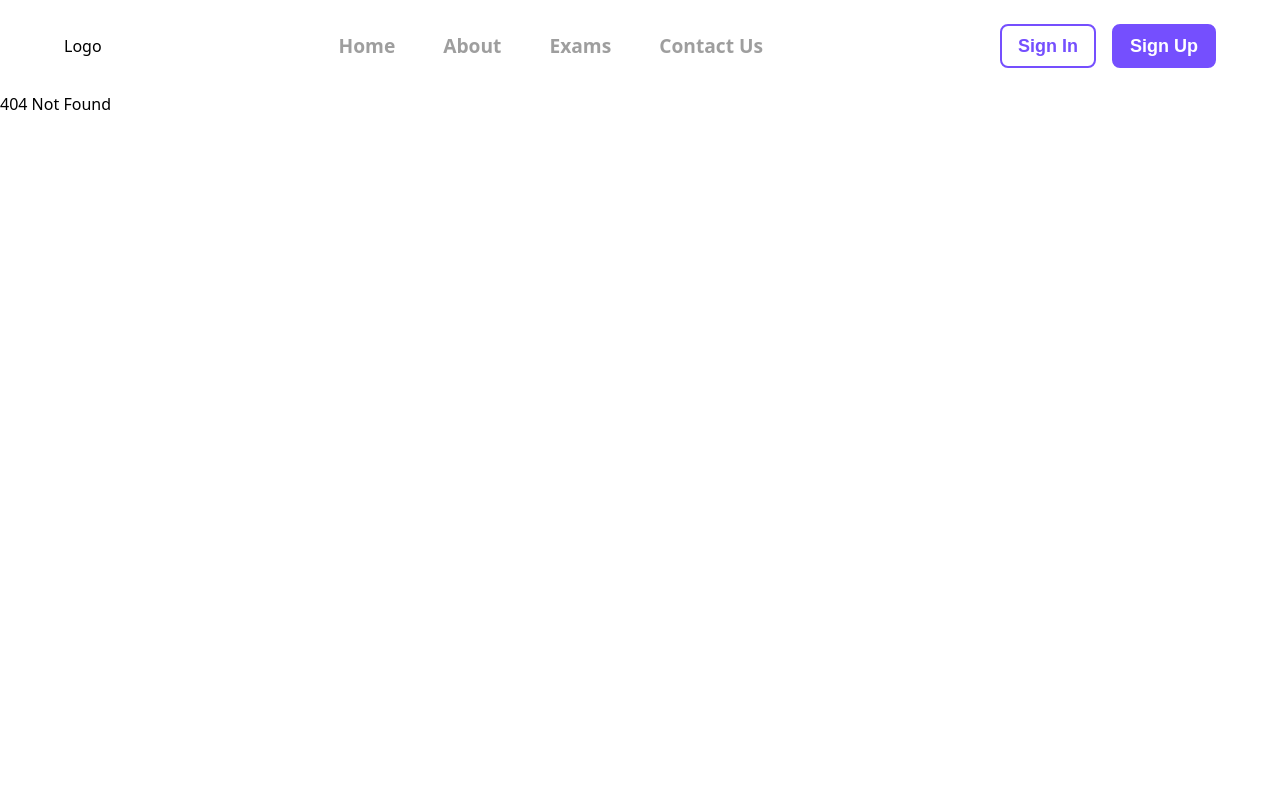
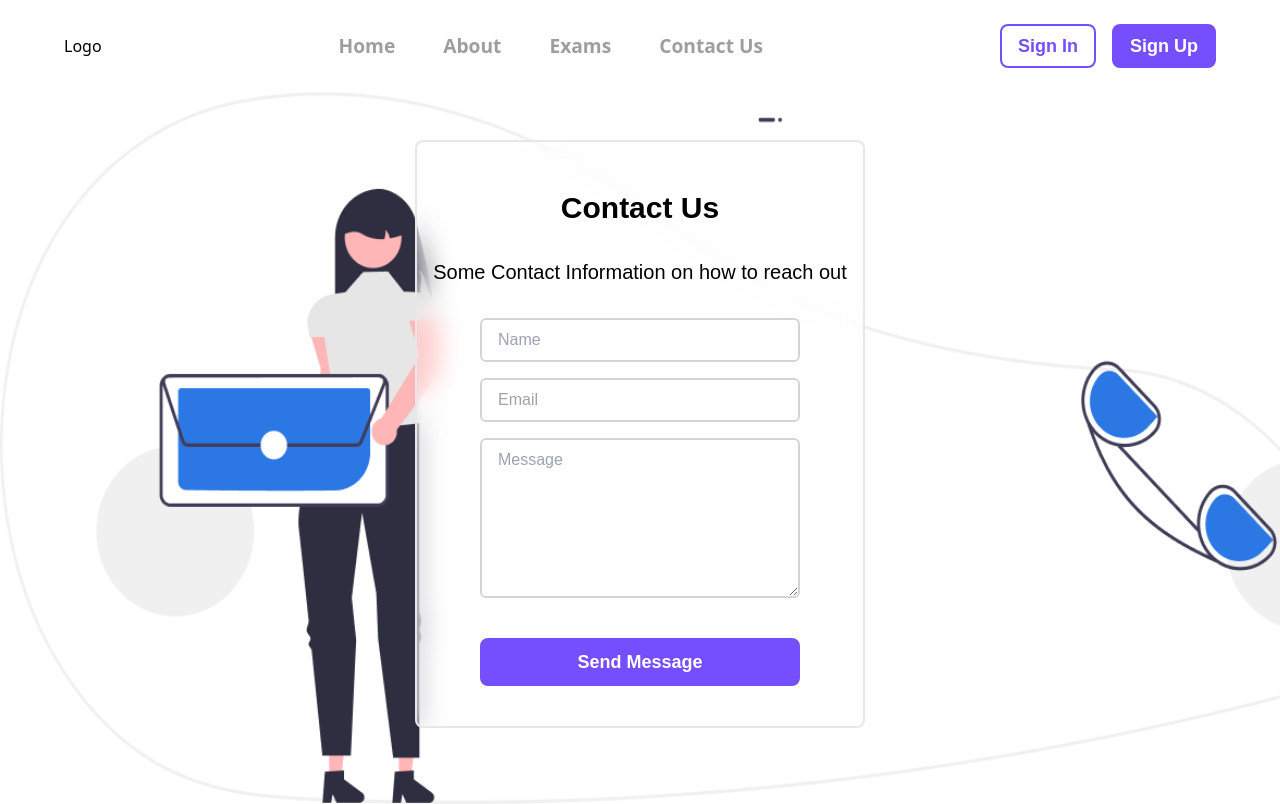
Before and after one commit to jaskrrish/NeetPrep, a React (Vite) app: page /contact in a window 1280 px wide. Before the commit this address had no page. Built offline with nearby package versions, Linux system fonts and the light colour scheme.

Commit message:
Add Contact Page

```diff
--- a/src/main.jsx
+++ b/src/main.jsx
@@ -2,7 +2,7 @@ import React from "react";
 import ReactDOM from "react-dom/client";
 import App from "./App.jsx";
 import "./index.css";
-import { Registration, Home, Login, Exam, ThanksPage } from "./pages";
+import { Registration, Home, Login, Exam, ThanksPage, Contact } from "./pages";
 import { RouterProvider, createBrowserRouter } from "react-router-dom";
 
 const router = createBrowserRouter([
@@ -31,6 +31,10 @@ const router = createBrowserRouter([
         element: <ThanksPage />,
       },
       {
+        path: "/contact",
+        element: <Contact />,
+      },
+      {
         path: "*",
         element: <div>404 Not Found</div>,
       },
--- /dev/null
+++ b/src/pages/Contact.jsx
@@ -0,0 +1,69 @@
+import React, { useState } from "react";
+import ContactBG from "../assets/ContactBG.png";
+
+const Contact = () => {
+  const [email, setEmail] = useState("");
+  const [name, setName] = useState("");
+  const [message, setMessage] = useState("");
+
+  const handleSubmit = () => {};
+
+  return (
+    <div
+      className="bg-cover bg-no-repeat sm:bg-none"
+      style={{
+        backgroundImage: `url(${ContactBG})`,
+        height: "89vh",
+      }}
+    >
+      <div className="flex py-[3rem] justify-center items-center">
+        <div className="flex flex-col border-2 w-fit p-4 rounded-lg bg-white/30 backdrop-blur-md items-center justify-center">
+          <p className="text-center my-[2rem] text-3xl font-bold font-Poppins">
+            Contact Us
+          </p>
+          <p className="text-center text-xl font-Poppins">
+            Some Contact Information on how to reach out
+          </p>
+          <form
+            onSubmit={handleSubmit}
+            className="my-4 mx-2 flex flex-col p-2 font-Poppins"
+          >
+            <input
+              type="text"
+              value={name}
+              onChange={(e) => setName(e.target.value)}
+              placeholder="Name"
+              required
+              className="p-2 w-[20rem] focus:border-[#754ffe] focus:outline-none px-4 my-2 rounded-md border-2 border-gray-300 "
+            />
+            <input
+              type="text"
+              value={email}
+              onChange={(e) => setEmail(e.target.value)}
+              placeholder="Email"
+              required
+              className="p-2 w-[20rem] focus:border-[#754ffe] focus:outline-none px-4 my-2 rounded-md border-2 border-gray-300 "
+            />
+            <textarea
+              value={message}
+              onChange={(e) => setMessage(e.target.value)}
+              placeholder="Message"
+              required
+              rows={5}
+              cols={20}
+              className="p-2 w-[20rem] h-[10rem] focus:border-[#754ffe] focus:outline-none px-4 my-2 rounded-md border-2 border-gray-300 "
+            />
+            <button
+              type="submit"
+              className="py-2 w-[20rem] font-bold text-lg font-Outfit text-white mt-[2rem] bg-[#754ffe] rounded-lg hover:shadow-lg border-2 border-[#754ffe] hover:bg-white hover:text-[#754ffe] transition duration-500 ease-in-out active:translate-y-4"
+            >
+              Send Message
+            </button>
+          </form>
+        </div>
+      </div>
+    </div>
+  );
+};
+
+export default Contact;
--- a/src/pages/index.js
+++ b/src/pages/index.js
@@ -3,5 +3,6 @@ import Home from "./Home";
 import Login from "./Login";
 import Exam from "./Exam";
 import ThanksPage from "./ThanksPage";
+import Contact from "./Contact";
 
-export { Registration, Home, Login, Exam, ThanksPage };
+export { Registration, Home, Login, Exam, ThanksPage, Contact };
```
Also changed, not shown: src/assets/ContactBG.png (added).
